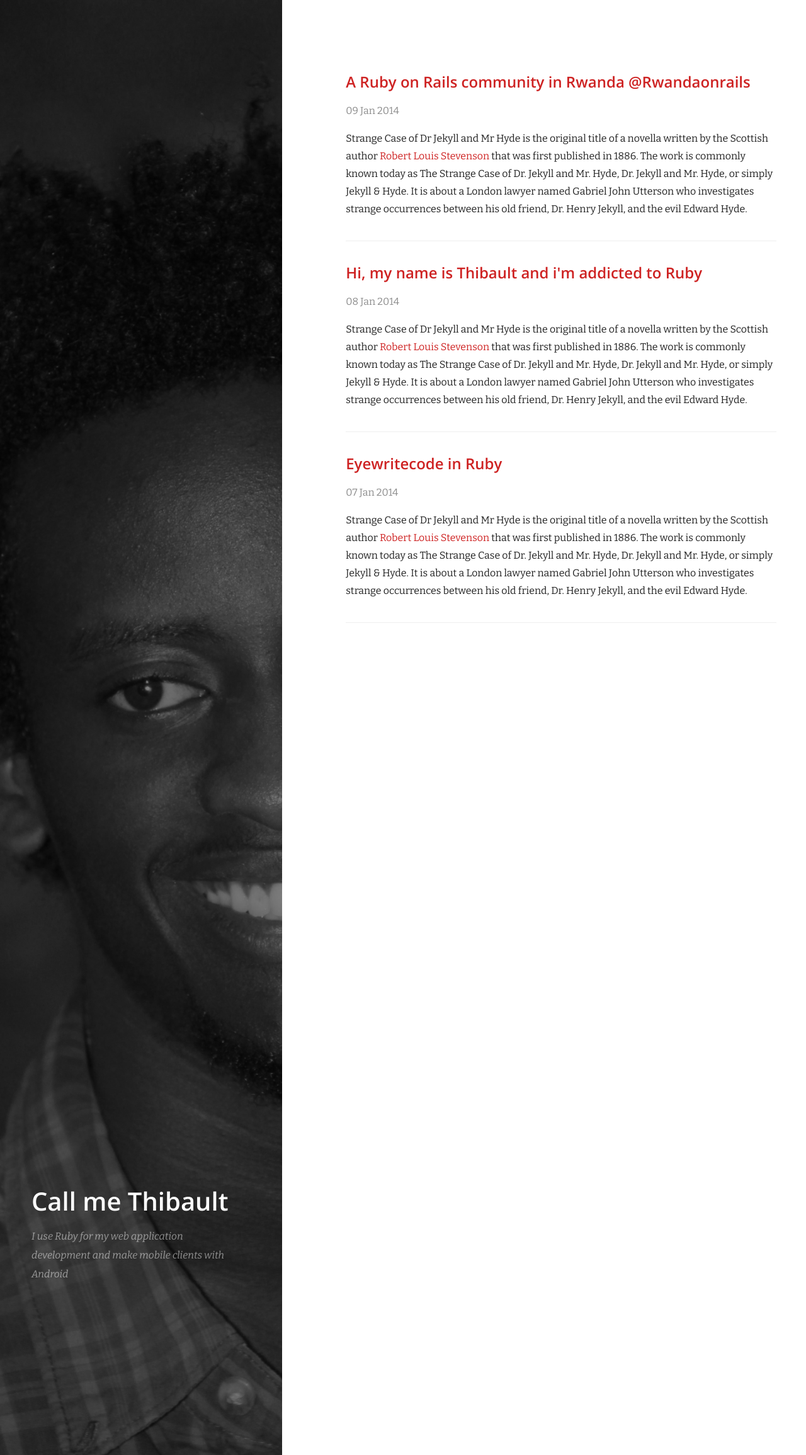
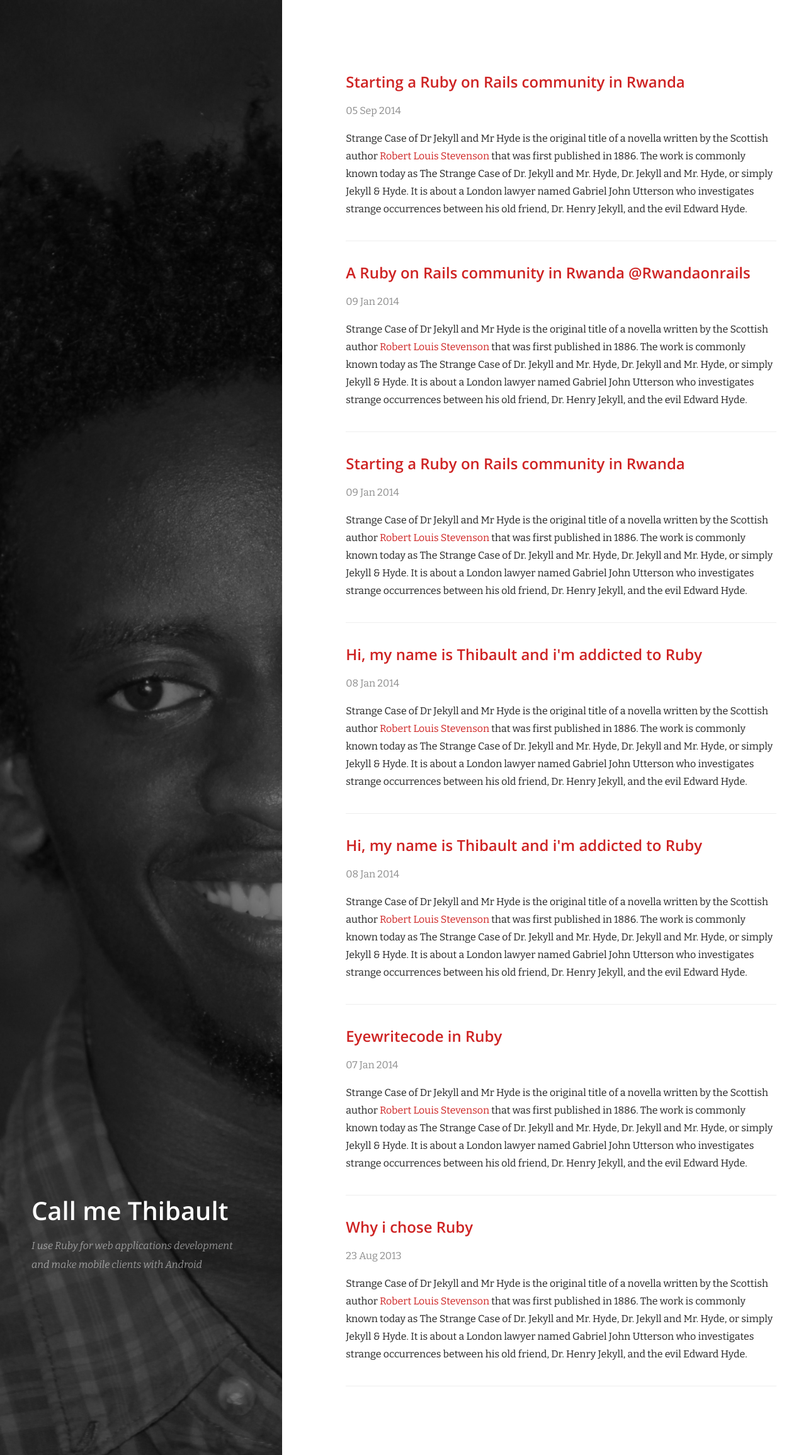
Before and after one commit to Eyewritecode/eyewritecode.github.io, a Jekyll site: the page built from index.html, in a window 1280 px wide. Shown: the whole page at 63% size. Built offline with Jekyll 4.4.1, drawn with Linux system fonts in a browser that asks for light colours; nearby versions of some CDN libraries; Markdown is read by kramdown in place of the engine named in the settings.

Commit message:
new posts

```diff
--- a/_config.yml
+++ b/_config.yml
@@ -1,6 +1,6 @@
 # Site settings
 title: 'Call me Thibault' # Your Title
-tagline: 'I use Ruby for my web application development and make mobile clients with Android' # A brief tagline for your site
+tagline: 'I use Ruby for web applications development and make mobile clients with Android' # A brief tagline for your site
 sidebar_image: /images/cover.jpg
 
 # Build settings
--- /dev/null
+++ b/_posts/2013-08-23-eyewritecode-in-ruby.md
@@ -0,0 +1,34 @@
+---
+layout: post
+title: "Why i chose Ruby"
+date: 2013-08-23 12:00:00
+categories: jekyll
+featured_image: /images/cover.jpg
+---
+
+Strange Case of Dr Jekyll and Mr Hyde is the original title of a novella written by the Scottish author [Robert Louis Stevenson]() that was first published in 1886. The work is commonly known today as The Strange Case of Dr. Jekyll and Mr. Hyde, Dr. Jekyll and Mr. Hyde, or simply Jekyll & Hyde. It is about a London lawyer named Gabriel John Utterson who investigates strange occurrences between his old friend, Dr. Henry Jekyll, and the evil Edward Hyde.
+
+## Inspiration & Writing
+
+Stevenson had long been intrigued by the idea of how personalities can affect a human and how to incorporate the interplay of good and evil into a story. While still a teenager, he developed a script for a play about Deacon Brodie, which he later reworked with the help of W. E. Henley and saw produced for the first time in 1882. In early 1884 he wrote the short story "Markheim", which he revised in 1884 for publication in a Christmas annual. One night in late September or early October 1885, possibly while he was still revising "Markheim," Stevenson had a dream, and upon wakening had the intuition for two or three scenes that would appear in the story. Biographer Graham Balfour quoted Stevenson's wife Fanny Stevenson:
+
+> "In the small hours of one morning, I was awakened by cries of horror from Louis. Thinking he had a nightmare, I awakened him. He said angrily: 'Why did you wake me? I was dreaming a fine bogey tale.' I had awakened him at the first transformation scene."
+
+## Main Characters
+
+The story revolves around **8 main characters**:
+
+- Dr. Henry Jekyll/Edward Hyde
+- Mr. Gabriel John Utterson
+- Richard Enfield
+- Dr. Hastie Lanyon
+- Mr. Poole
+- Inspector Newcomen
+- Sir Danvers Carew
+- Maid
+
+## Reception
+
+Strange Case of Dr Jekyll and Mr Hyde was an immediate success and is one of Stevenson's best-selling works. Stage adaptations began in Boston and London and soon moved all across England and then towards his home Scotland within a year of its publication and it has gone on to inspire scores of major film and stage performances.
+
+The Strange Case of Dr Jekyll and Mr Hyde was initially sold as a paperback for one shilling in the UK and one dollar in the U.S. The American publisher issued the book on 5 January 1886, four days before the first appearance of the UK edition issued by Longmans; Scribner's published 3000 copies, only 1250 of them bound in cloth. Initially stores would not stock it until a review appeared in The Times, on 25 January 1886, giving it a favourable reception. Within the next six months, close to forty thousand copies were sold. The book's success was probably due more to the "moral instincts of the public" than any perception of its artistic merits; it was widely read by those who never otherwise read fiction, quoted in pulpit sermons and in religious papers. By 1901 it was estimated to have sold over 250,000 copies.
--- /dev/null
+++ b/_posts/2014-01-08-a-little-bit-about-me.md
@@ -0,0 +1,34 @@
+---
+layout: post
+title: "Hi, my name is Thibault and i'm addicted to Ruby"
+date: 2014-01-08 12:00:00
+categories: jekyll
+featured_image: /images/cover.jpg
+---
+
+Strange Case of Dr Jekyll and Mr Hyde is the original title of a novella written by the Scottish author [Robert Louis Stevenson]() that was first published in 1886. The work is commonly known today as The Strange Case of Dr. Jekyll and Mr. Hyde, Dr. Jekyll and Mr. Hyde, or simply Jekyll & Hyde. It is about a London lawyer named Gabriel John Utterson who investigates strange occurrences between his old friend, Dr. Henry Jekyll, and the evil Edward Hyde.
+
+## Inspiration & Writing
+
+Stevenson had long been intrigued by the idea of how personalities can affect a human and how to incorporate the interplay of good and evil into a story. While still a teenager, he developed a script for a play about Deacon Brodie, which he later reworked with the help of W. E. Henley and saw produced for the first time in 1882. In early 1884 he wrote the short story "Markheim", which he revised in 1884 for publication in a Christmas annual. One night in late September or early October 1885, possibly while he was still revising "Markheim," Stevenson had a dream, and upon wakening had the intuition for two or three scenes that would appear in the story. Biographer Graham Balfour quoted Stevenson's wife Fanny Stevenson:
+
+> "In the small hours of one morning, I was awakened by cries of horror from Louis. Thinking he had a nightmare, I awakened him. He said angrily: 'Why did you wake me? I was dreaming a fine bogey tale.' I had awakened him at the first transformation scene."
+
+## Main Characters
+
+The story revolves around **8 main characters**:
+
+- Dr. Henry Jekyll/Edward Hyde
+- Mr. Gabriel John Utterson
+- Richard Enfield
+- Dr. Hastie Lanyon
+- Mr. Poole
+- Inspector Newcomen
+- Sir Danvers Carew
+- Maid
+
+## Reception
+
+Strange Case of Dr Jekyll and Mr Hyde was an immediate success and is one of Stevenson's best-selling works. Stage adaptations began in Boston and London and soon moved all across England and then towards his home Scotland within a year of its publication and it has gone on to inspire scores of major film and stage performances.
+
+The Strange Case of Dr Jekyll and Mr Hyde was initially sold as a paperback for one shilling in the UK and one dollar in the U.S. The American publisher issued the book on 5 January 1886, four days before the first appearance of the UK edition issued by Longmans; Scribner's published 3000 copies, only 1250 of them bound in cloth. Initially stores would not stock it until a review appeared in The Times, on 25 January 1886, giving it a favourable reception. Within the next six months, close to forty thousand copies were sold. The book's success was probably due more to the "moral instincts of the public" than any perception of its artistic merits; it was widely read by those who never otherwise read fiction, quoted in pulpit sermons and in religious papers. By 1901 it was estimated to have sold over 250,000 copies.
--- /dev/null
+++ b/_posts/2014-01-09-starting-a-rails-community-in-Rwanda.md
@@ -0,0 +1,34 @@
+---
+layout: post
+title: "Starting a Ruby on Rails community in Rwanda"
+date: 2014-01-09 12:00:00
+categories: jekyll
+featured_image: /images/cover.jpg
+---
+
+Strange Case of Dr Jekyll and Mr Hyde is the original title of a novella written by the Scottish author [Robert Louis Stevenson]() that was first published in 1886. The work is commonly known today as The Strange Case of Dr. Jekyll and Mr. Hyde, Dr. Jekyll and Mr. Hyde, or simply Jekyll & Hyde. It is about a London lawyer named Gabriel John Utterson who investigates strange occurrences between his old friend, Dr. Henry Jekyll, and the evil Edward Hyde.
+
+## Inspiration & Writing
+
+Stevenson had long been intrigued by the idea of how personalities can affect a human and how to incorporate the interplay of good and evil into a story. While still a teenager, he developed a script for a play about Deacon Brodie, which he later reworked with the help of W. E. Henley and saw produced for the first time in 1882. In early 1884 he wrote the short story "Markheim", which he revised in 1884 for publication in a Christmas annual. One night in late September or early October 1885, possibly while he was still revising "Markheim," Stevenson had a dream, and upon wakening had the intuition for two or three scenes that would appear in the story. Biographer Graham Balfour quoted Stevenson's wife Fanny Stevenson:
+
+> "In the small hours of one morning, I was awakened by cries of horror from Louis. Thinking he had a nightmare, I awakened him. He said angrily: 'Why did you wake me? I was dreaming a fine bogey tale.' I had awakened him at the first transformation scene."
+
+## Main Characters
+
+The story revolves around **8 main characters**:
+
+- Dr. Henry Jekyll/Edward Hyde
+- Mr. Gabriel John Utterson
+- Richard Enfield
+- Dr. Hastie Lanyon
+- Mr. Poole
+- Inspector Newcomen
+- Sir Danvers Carew
+- Maid
+
+## Reception
+
+Strange Case of Dr Jekyll and Mr Hyde was an immediate success and is one of Stevenson's best-selling works. Stage adaptations began in Boston and London and soon moved all across England and then towards his home Scotland within a year of its publication and it has gone on to inspire scores of major film and stage performances.
+
+The Strange Case of Dr Jekyll and Mr Hyde was initially sold as a paperback for one shilling in the UK and one dollar in the U.S. The American publisher issued the book on 5 January 1886, four days before the first appearance of the UK edition issued by Longmans; Scribner's published 3000 copies, only 1250 of them bound in cloth. Initially stores would not stock it until a review appeared in The Times, on 25 January 1886, giving it a favourable reception. Within the next six months, close to forty thousand copies were sold. The book's success was probably due more to the "moral instincts of the public" than any perception of its artistic merits; it was widely read by those who never otherwise read fiction, quoted in pulpit sermons and in religious papers. By 1901 it was estimated to have sold over 250,000 copies.
--- /dev/null
+++ b/_posts/2014-09-05-starting-a-rails-community-in-Rwanda.md
@@ -0,0 +1,34 @@
+---
+layout: post
+title: "Starting a Ruby on Rails community in Rwanda"
+date: 2014-09-05 12:00:00
+categories: jekyll
+featured_image: /images/cover.jpg
+---
+
+Strange Case of Dr Jekyll and Mr Hyde is the original title of a novella written by the Scottish author [Robert Louis Stevenson]() that was first published in 1886. The work is commonly known today as The Strange Case of Dr. Jekyll and Mr. Hyde, Dr. Jekyll and Mr. Hyde, or simply Jekyll & Hyde. It is about a London lawyer named Gabriel John Utterson who investigates strange occurrences between his old friend, Dr. Henry Jekyll, and the evil Edward Hyde.
+
+## Inspiration & Writing
+
+Stevenson had long been intrigued by the idea of how personalities can affect a human and how to incorporate the interplay of good and evil into a story. While still a teenager, he developed a script for a play about Deacon Brodie, which he later reworked with the help of W. E. Henley and saw produced for the first time in 1882. In early 1884 he wrote the short story "Markheim", which he revised in 1884 for publication in a Christmas annual. One night in late September or early October 1885, possibly while he was still revising "Markheim," Stevenson had a dream, and upon wakening had the intuition for two or three scenes that would appear in the story. Biographer Graham Balfour quoted Stevenson's wife Fanny Stevenson:
+
+> "In the small hours of one morning, I was awakened by cries of horror from Louis. Thinking he had a nightmare, I awakened him. He said angrily: 'Why did you wake me? I was dreaming a fine bogey tale.' I had awakened him at the first transformation scene."
+
+## Main Characters
+
+The story revolves around **8 main characters**:
+
+- Dr. Henry Jekyll/Edward Hyde
+- Mr. Gabriel John Utterson
+- Richard Enfield
+- Dr. Hastie Lanyon
+- Mr. Poole
+- Inspector Newcomen
+- Sir Danvers Carew
+- Maid
+
+## Reception
+
+Strange Case of Dr Jekyll and Mr Hyde was an immediate success and is one of Stevenson's best-selling works. Stage adaptations began in Boston and London and soon moved all across England and then towards his home Scotland within a year of its publication and it has gone on to inspire scores of major film and stage performances.
+
+The Strange Case of Dr Jekyll and Mr Hyde was initially sold as a paperback for one shilling in the UK and one dollar in the U.S. The American publisher issued the book on 5 January 1886, four days before the first appearance of the UK edition issued by Longmans; Scribner's published 3000 copies, only 1250 of them bound in cloth. Initially stores would not stock it until a review appeared in The Times, on 25 January 1886, giving it a favourable reception. Within the next six months, close to forty thousand copies were sold. The book's success was probably due more to the "moral instincts of the public" than any perception of its artistic merits; it was widely read by those who never otherwise read fiction, quoted in pulpit sermons and in religious papers. By 1901 it was estimated to have sold over 250,000 copies.
```
Also changed, not shown: 1 other file.
